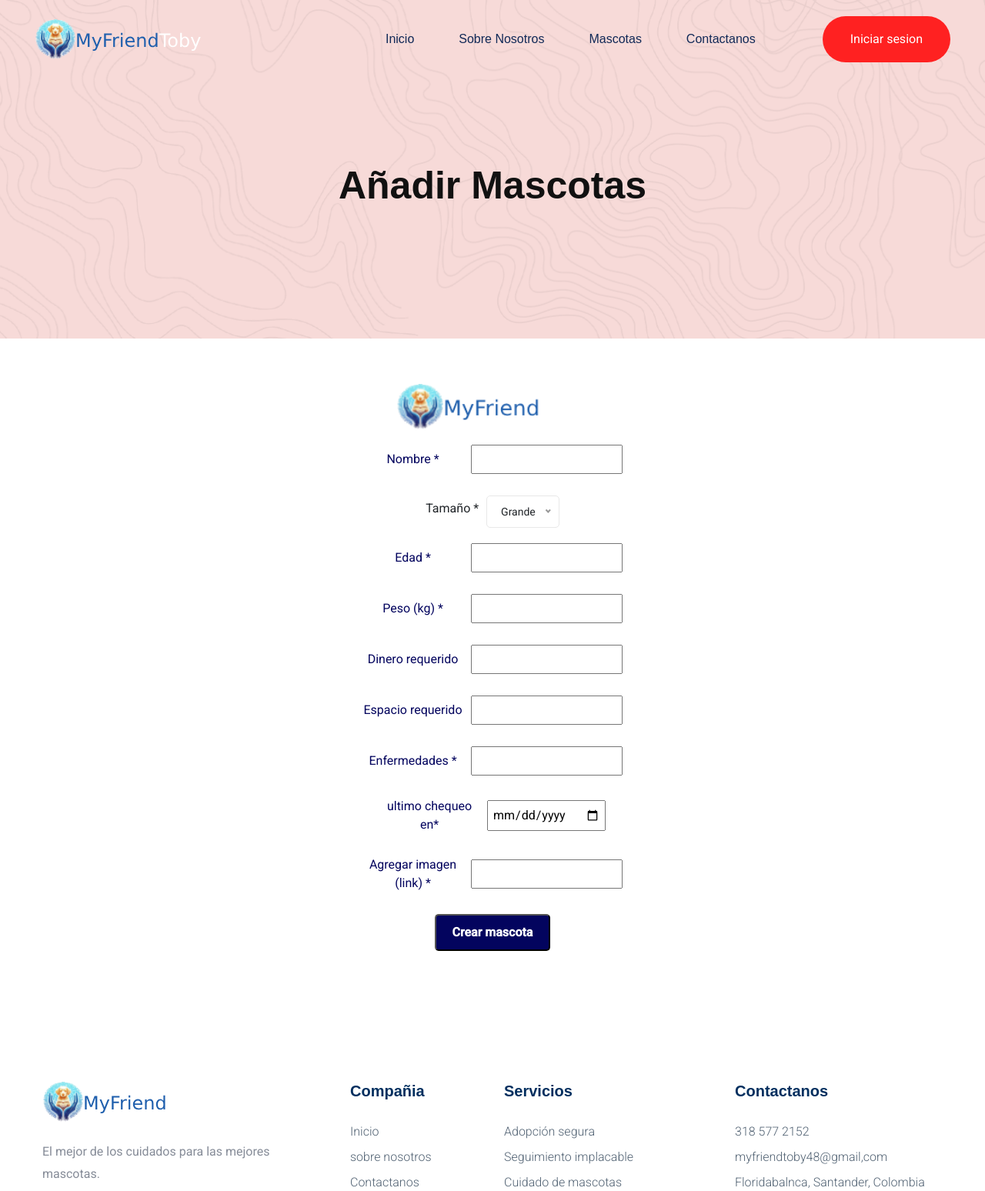
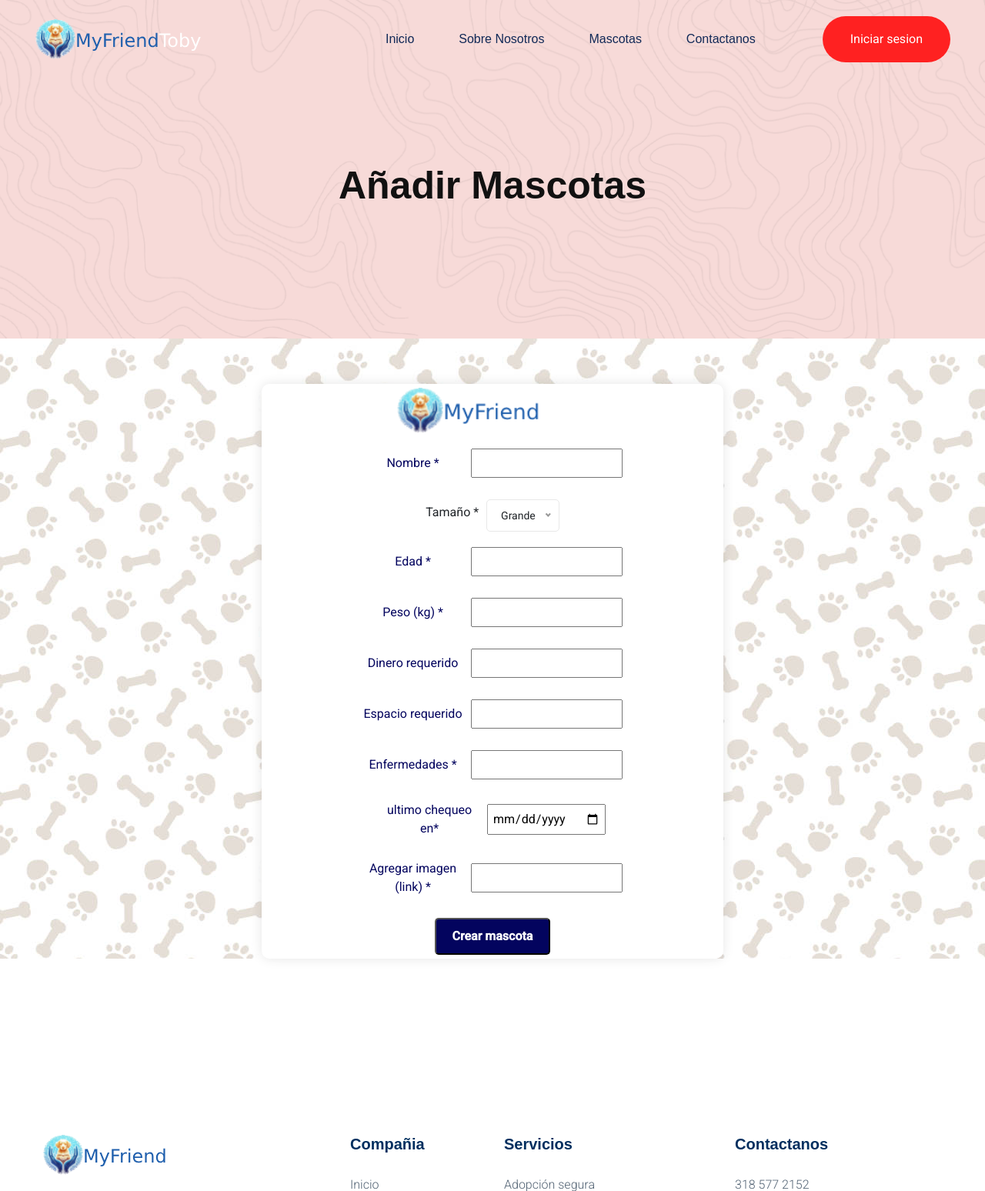
Before and after one commit to PhantomBlack219/sw-project-team4, a Django app: a page that uses MyFriendToby/veterinaria/templates/base.html in a window 1280 px wide. Shown: the top 1548 px of the page at 77% size. Run offline with Django 3.2, Linux system fonts and the light colour scheme; some libraries are stand-ins or nearby versions; some web fonts are replaced.

Commit message:
update addpetform.css

```diff
--- a/MyFriendToby/veterinaria/static/css/AddPetForm.css
+++ b/MyFriendToby/veterinaria/static/css/AddPetForm.css
@@ -1,15 +1,30 @@
+main{
+  background-image: url('../img/login/fondo-formularios.jpg');
+  background-repeat: repeat;
+  justify-content: center;
+  align-items: center;
+}
+
 .add-pet {
   position: static;
   margin-top: 5%;
 }
 
-.add-pet-container{
+.add-pet-container {
+  padding-top: 5px;
+  padding-bottom: 5px;
   display: flex;
   flex-direction: column;
   align-items: center;
   justify-content: center;
   gap: 20px;
+  background-color: white;
+  border-radius: 10px;
+  box-shadow: 0 0 15px rgba(0, 0, 0, 0.1);
+  max-width: 600px;
+  margin: 5% auto;
 }
+
 
 .add-pet-container > img{
   cursor: pointer;
@@ -52,4 +67,9 @@
   background-color: #03045e;
   border-radius: 5px;
   cursor: pointer;
+  transition: background-color 0.2s ease;
 }
+
+.add-pet-form > button:hover {
+  background-color: #B8860B; /* Cambia el color al pasar el mouse sobre el botón */
+}
```
